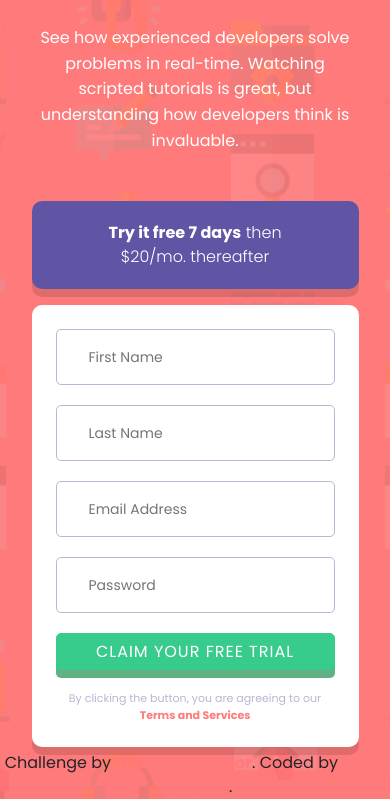
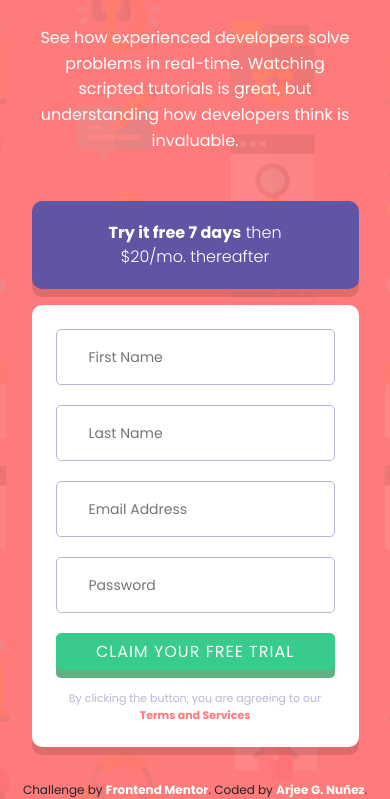
Before and after one commit to arjeenunez/project-three-component-signup, a plain HTML site: page index.html in a window 390 px wide. Shown: the part 132-931 px from the top of the page. Drawn offline with nearby package versions, Linux system fonts and the light colour scheme.

Commit message:
Revised INPUT webkit icons for contact / email autofill, revised attribution colors and mobile response

```diff
--- a/public/styles/index.css
+++ b/public/styles/index.css
@@ -121,6 +121,11 @@ p {
     appearance: none;
 }
 
+input::-webkit-contacts-auto-fill-button {
+    visibility: none;
+    display: none;
+}
+
 .img-error {
     width: 24px;
     width: 24px;
@@ -186,11 +191,15 @@ a {
 
 .attribution {
     position: absolute;
-    bottom: 0;
+    bottom: 10px;
     left: 50%;
     transform: translateX(-50%);
     width: 100%;
     text-align: center;
+}
+
+.attribution a {
+    color: white;
 }
 
 @media (max-width: 800px) {
@@ -242,5 +251,6 @@ a {
     }
     .attribution {
         bottom: 0;
+        font-size: 12px;
     }
 }
```
